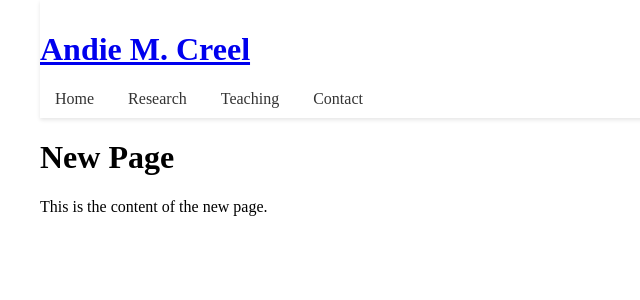
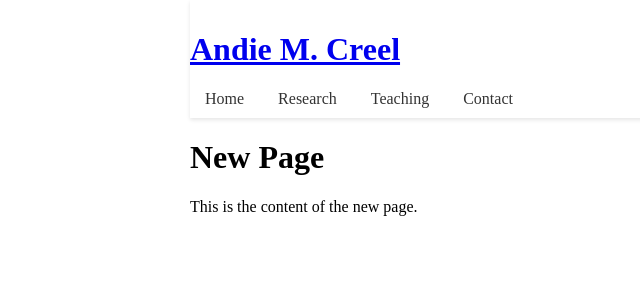
Before and after one commit to a5creel/a5creel.github.io, a Jekyll site: the page built from new_page.md, in a window 1280 px wide. Shown: the top 300 px of the page, without its empty margins (0-640 px from the left). Built offline with Jekyll 4.4.1, drawn with Linux system fonts in a browser that asks for light colours; our own code applies the rules of GitHub Pages for plain Markdown files.

Commit message:
last change

```diff
--- a/_layouts/default.html
+++ b/_layouts/default.html
@@ -7,7 +7,7 @@
     <link rel="stylesheet" href="{{ '/assets/css/style.css' | relative_url }}">
     <style>
         body {
-            max-width: 1200px;
+            max-width: 900px;
             margin: 0 auto;
             padding: 0 20px;
         }
```
Also changed, not shown: index.md (+2 -3 lines).
